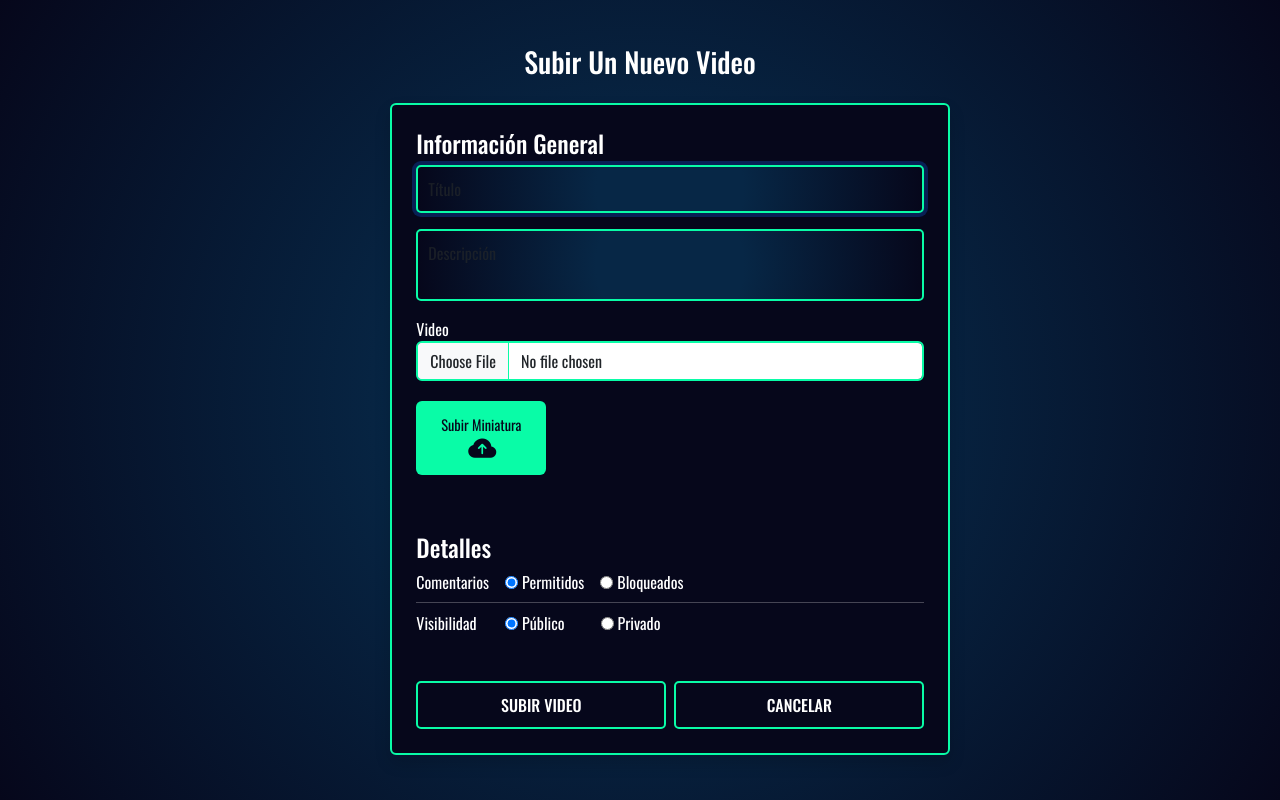
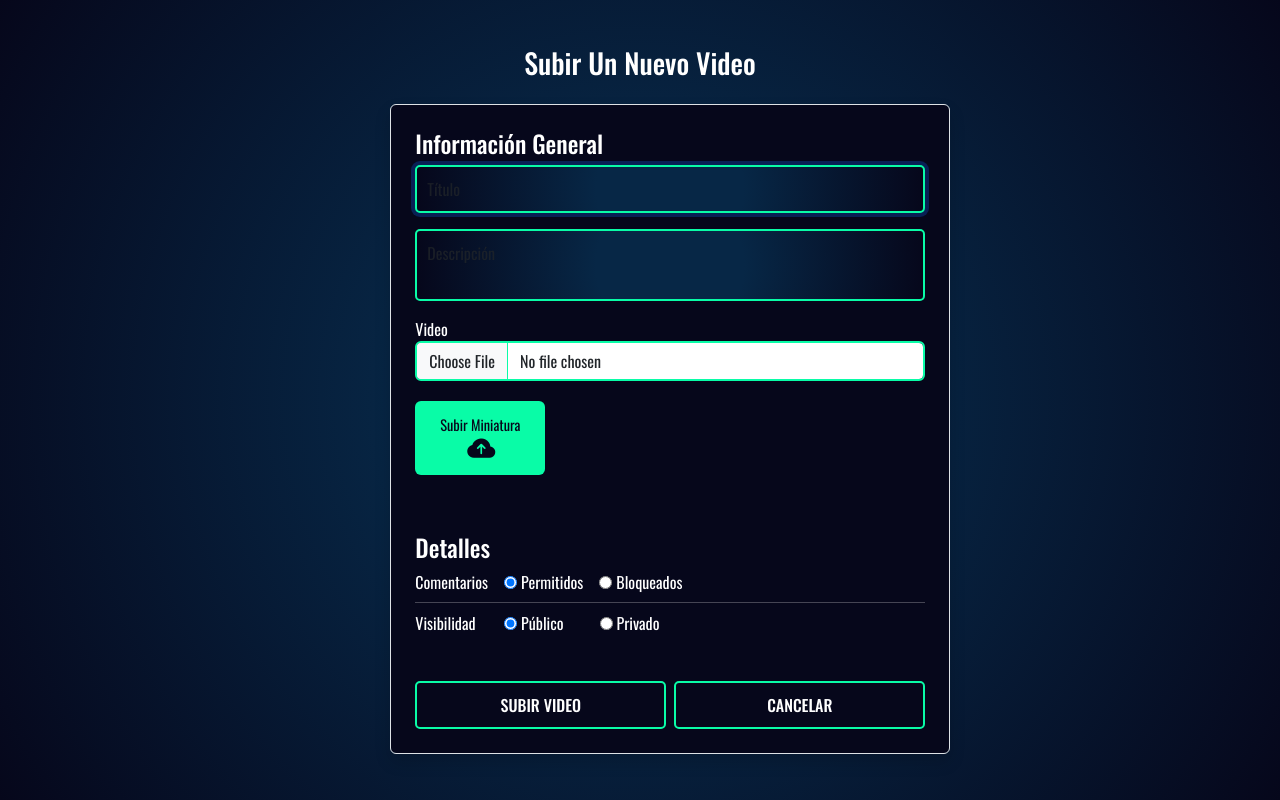
Before and after one commit to mateok13/noCountryTubeFront, a React (Vite) app in the folder frontend/: page /upload-video in a window 1280 px wide. Built offline with nearby package versions, Linux system fonts and the light colour scheme.

Commit message:
changed styles

```diff
--- a/frontend/src/index.css
+++ b/frontend/src/index.css
@@ -55,7 +55,6 @@ body {
     gap: 30px;
     padding: 30px;
     background-color: #06071B;
-    border: 2px solid #09fca7;
 }
 
 .inputNoCountry {
```
Also changed, not shown: frontend/src/pages/uploadVideo/UploadVideo.jsx (line endings or trailing spaces).
